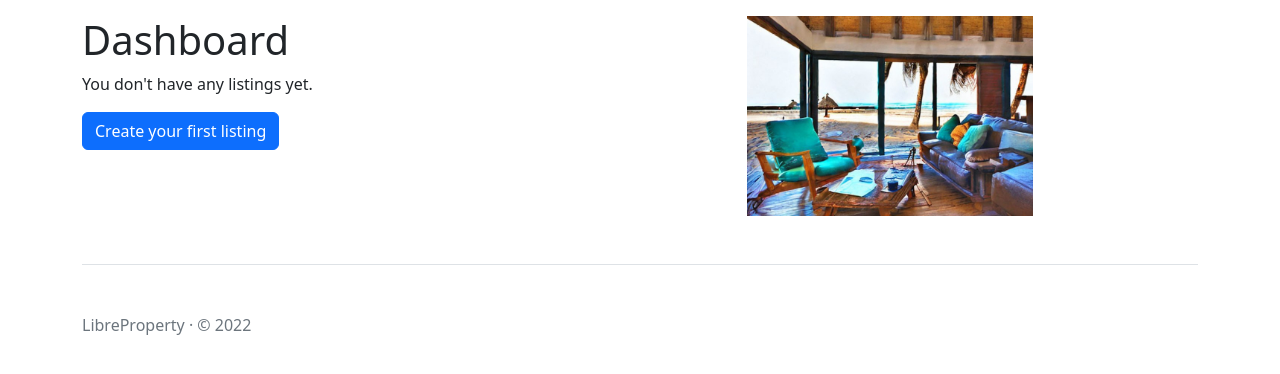
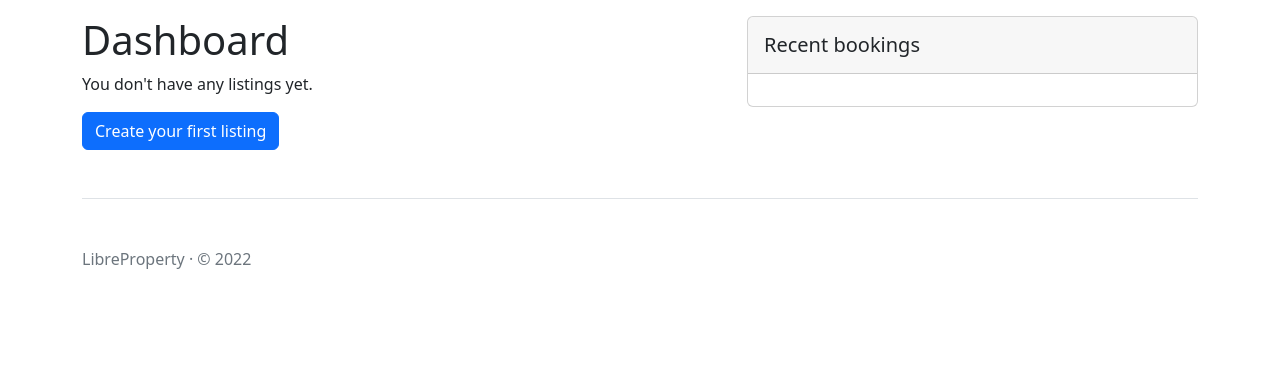
Before and after one commit to LibreProperty/LibreProperty, a Flask app: page /dashboard/ in a window 1280 px wide. Shown: the part 92-466 px from the top of the page. Run offline with Flask 3, Linux system fonts and the light colour scheme; the visitor is signed in with stand-in values (Sample User, id 1); data comes from the database, SQL or seed files in the repository; data that the repository does not hold is empty; some libraries are stand-ins or nearby versions.

Commit message:
wip show recent bookings on dashboard

```diff
--- a/libreproperty/auth/models.py
+++ b/libreproperty/auth/models.py
@@ -3,6 +3,7 @@ from flask_login import UserMixin
 from sqlalchemy.sql import func
 
 from libreproperty.db import db
+from libreproperty.models import Listing, Booking
 
 
 class User(db.Model, UserMixin):
@@ -30,3 +31,10 @@ class User(db.Model, UserMixin):
     def check_password(self, password):
         """Check hashed password."""
         return check_password_hash(self.password, password)
+
+    @property
+    def bookings(self):
+        return db.session.execute(
+            db.select(Booking).join(Listing).filter_by(user_id=self.id).join(User)
+            .order_by(Booking.created_on.desc()).limit(10)
+        ).scalars()
--- a/libreproperty/dashboard/templates/dashboard/index.html
+++ b/libreproperty/dashboard/templates/dashboard/index.html
@@ -51,8 +51,21 @@
             {% endif %}
 
         </div>
-        <div class="col-4 d-none d-sm-block">
-            <img height="200" src="{{ url_for('static', filename='vacation-beach-house.jpeg') }}"/>
+        <div class="col-5 d-none d-sm-block">
+            <div class="card mb-4">
+                <div class="card-header py-3">
+                    <h5 class="mb-0">Recent bookings</h5>
+                </div>
+                <div class="card-body">
+                    <ul class="list-group list-group-flush">
+                        {% for booking in current_user.bookings %}
+                        <li class="list-group-item d-flex justify-content-between align-items-center border-0 px-0 pb-0">
+                            {{ booking.created_on }} - {{ booking.first_name }}
+                        </li>
+                        {% endfor %}
+                    </ul>
+                </div>
+            </div>
         </div>
     </div>
 </main>
```
